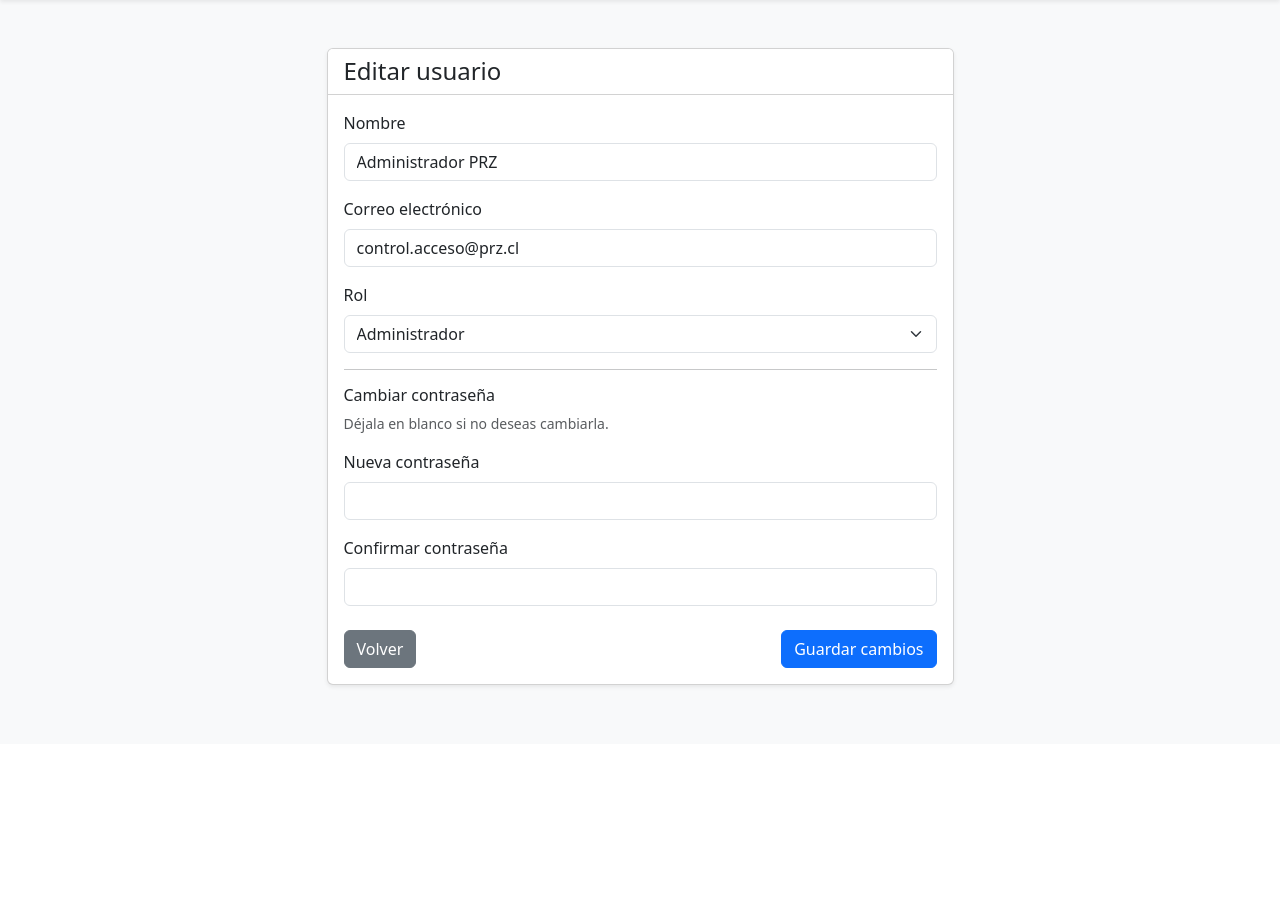
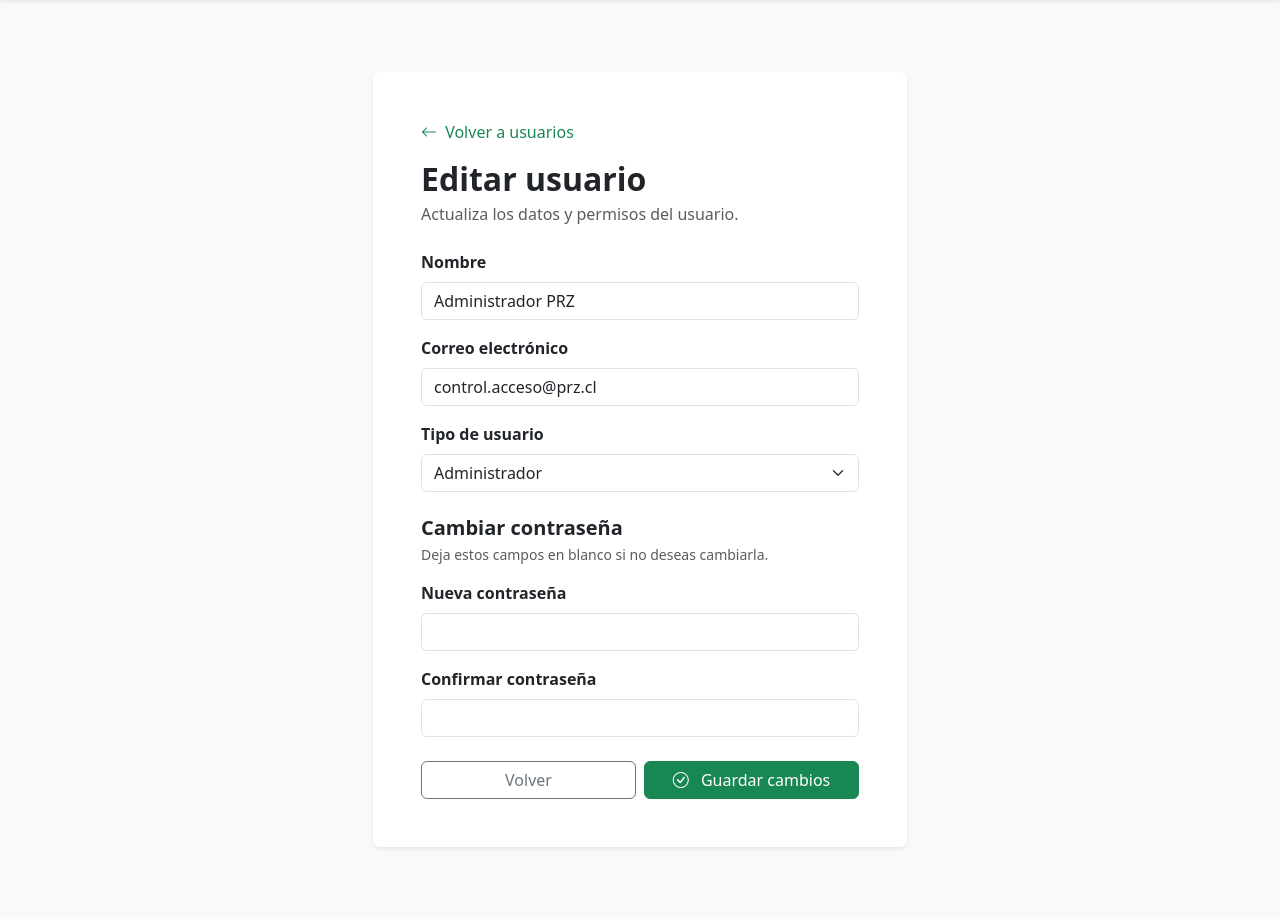
Before and after one commit to jlduran43/tickets-prz, a Laravel app: page /admin/usuarios/1/editar in a window 1280 px wide. Shown: the part 56-975 px from the top of the page. Before the commit the page ends 744 px from the top, so only its background shows below. Run offline with Laravel 12, Linux system fonts and the light colour scheme; a user stored in the database is signed in; data comes from the database, SQL or seed files in the repository; style sheets or scripts are compiled from the project's sources.

Commit message:
Se actualiza editar usuarios

```diff
--- a/resources/views/admin/usuarios/create.blade.php
+++ b/resources/views/admin/usuarios/create.blade.php
@@ -168,7 +168,7 @@
 
                                 <a  href="{{ route('admin.usuarios.index') }}"
                                     class="btn btn-outline-secondary w-100">
-                                    Cancelar
+                                    Volver
                                 </a>
 
                                 <button type="submit" class="btn btn-success w-100">
--- a/resources/views/admin/usuarios/edit.blade.php
+++ b/resources/views/admin/usuarios/edit.blade.php
@@ -1,27 +1,49 @@
+
 @extends('layouts.app')
+
+@section('title', 'Editar usuario')
 
 @section('content')
 
-    <div class="container py-4">
+    <div class="container py-5">
 
         <div class="row justify-content-center">
 
-            <div class="col-lg-7">
+            <div class="col-lg-6">
 
-                <div class="card shadow-sm">
+                <div class="card shadow-sm border-0">
 
-                    <div class="card-header bg-white">
+                    <div class="card-body p-4 p-md-5">
 
-                        <h4 class="mb-0">Editar usuario</h4>
+                        {{-- CABECERA --}}
+                        <div class="mb-4">
 
-                    </div>
+                            <a href="{{ route('admin.usuarios.index') }}"
+                               class="text-decoration-none text-success">
 
-                    <div class="card-body">
+                                <i class="bi bi-arrow-left me-1"></i>
+                                Volver a usuarios
 
+                            </a>
+
+                            <h2 class="fw-bold mt-3 mb-1">
+                                Editar usuario
+                            </h2>
+
+                            <p class="text-muted mb-0">
+                                Actualiza los datos y permisos del usuario.
+                            </p>
+
+                        </div>
+
+                        {{-- ERRORES --}}
                         @if ($errors->any())
+
                             <div class="alert alert-danger">
 
-                                <ul class="mb-0">
+                                <strong>Revisa los siguientes datos:</strong>
+
+                                <ul class="mb-0 mt-2">
 
                                     @foreach ($errors->all() as $error)
                                         <li>{{ $error }}</li>
@@ -30,52 +52,83 @@
                                 </ul>
 
                             </div>
+
                         @endif
 
-                        <form   action="{{ route('admin.usuarios.update', $usuario) }}"
-                                method="POST">
+                        {{-- FORMULARIO --}}
+                        <form method="POST"
+                              action="{{ route('admin.usuarios.update', $usuario) }}">
 
                             @csrf
                             @method('PUT')
 
-                            {{-- Nombre --}}
-
+                            {{-- NOMBRE --}}
                             <div class="mb-3">
 
-                                <label class="form-label">Nombre</label>
+                                <label for="name" class="form-label fw-semibold">
+                                    Nombre
+                                </label>
 
-                                <input type="text" name="name" class="form-control"
-                                    value="{{ old('name', $usuario->name) }}" required>
+                                <input
+                                    type="text"
+                                    id="name"
+                                    name="name"
+                                    class="form-control @error('name') is-invalid @enderror"
+                                    value="{{ old('name', $usuario->name) }}"
+                                    required>
+
+                                @error('name')
+                                    <div class="invalid-feedback">
+                                        {{ $message }}
+                                    </div>
+                                @enderror
 
                             </div>
 
-                            {{-- Email --}}
-
+                            {{-- CORREO --}}
                             <div class="mb-3">
 
-                                <label class="form-label">Correo electrónico</label>
+                                <label for="email" class="form-label fw-semibold">
+                                    Correo electrónico
+                                </label>
 
-                                <input type="email" name="email" class="form-control"
-                                    value="{{ old('email', $usuario->email) }}" required>
+                                <input
+                                    type="email"
+                                    id="email"
+                                    name="email"
+                                    class="form-control @error('email') is-invalid @enderror"
+                                    value="{{ old('email', $usuario->email) }}"
+                                    required>
+
+                                @error('email')
+                                    <div class="invalid-feedback">
+                                        {{ $message }}
+                                    </div>
+                                @enderror
 
                             </div>
 
-                            {{-- Rol --}}
-
+                            {{-- ROL --}}
                             <div class="mb-3">
 
-                                <label class="form-label">Rol</label>
+                                <label for="rol" class="form-label fw-semibold">
+                                    Tipo de usuario
+                                </label>
 
-                                <select name="rol" class="form-select" required>
+                                <select
+                                    id="rol"
+                                    name="rol"
+                                    class="form-select @error('rol') is-invalid @enderror"
+                                    required>
+
+                                    <option value="CONTROL"
+                                        {{ old('rol', $usuario->rol) === 'CONTROL' ? 'selected' : '' }}>
+                                        Control de acceso
+                                    </option>
 
                                     <option value="ADMIN"
                                         {{ old('rol', $usuario->rol) === 'ADMIN' ? 'selected' : '' }}>
                                         Administrador
-                                    </option>
-
-                                    <option value="CONTROL"
-                                        {{ old('rol', $usuario->rol) === 'CONTROL' ? 'selected' : '' }}>
-                                        Control
                                     </option>
 
                                     <option value="CLIENTE"
@@ -85,42 +138,85 @@
 
                                 </select>
 
-                            </div>
-
-                            <hr>
-                            <h6>Cambiar contraseña</h6>
-
-                            <p class="text-muted small">
-                                Déjala en blanco si no deseas cambiarla.
-                            </p>
-
-                            <div class="mb-3">
-
-                                <label class="form-label">Nueva contraseña</label>
-
-                                <input  type="password" name="password"
-                                        class="form-control">
+                                @error('rol')
+                                    <div class="invalid-feedback">
+                                        {{ $message }}
+                                    </div>
+                                @enderror
 
                             </div>
 
-                            <div class="mb-4">
+                            {{-- CAMBIAR CONTRASEÑA --}}
+                            <div class="mt-4 mb-3">
 
-                                <label class="form-label">Confirmar contraseña</label>
+                                <h5 class="fw-bold mb-1">
+                                    Cambiar contraseña
+                                </h5>
 
-                                <input  type="password" name="password_confirmation"
-                                        class="form-control">
+                                <p class="text-muted small mb-0">
+                                    Deja estos campos en blanco si no deseas cambiarla.
+                                </p>
 
                             </div>
 
-                            <div class="d-flex justify-content-between">
+                            {{-- NUEVA CONTRASEÑA --}}
+                            <div class="mb-3">
 
-                                <a  href="{{ route('admin.usuarios.index') }}"
-                                    class="btn btn-secondary">
+                                <label for="password" class="form-label fw-semibold">
+                                    Nueva contraseña
+                                </label>
+
+                                <input
+                                    type="password"
+                                    id="password"
+                                    name="password"
+                                    class="form-control @error('password') is-invalid @enderror"
+                                    minlength="8">
+
+                                @error('password')
+                                    <div class="invalid-feedback">
+                                        {{ $message }}
+                                    </div>
+                                @enderror
+
+                            </div>
+
+                            {{-- CONFIRMAR CONTRASEÑA --}}
+                            <div class="mb-4">
+
+                                <label for="password_confirmation"
+                                       class="form-label fw-semibold">
+                                    Confirmar contraseña
+                                </label>
+
+                                <input
+                                    type="password"
+                                    id="password_confirmation"
+                                    name="password_confirmation"
+                                    class="form-control"
+                                    minlength="8">
+
+                                <div id="passwordFeedback"
+                                     class="mt-2"
+                                     style="font-size: 14px;">
+                                </div>
+
+                            </div>
+
+                            {{-- BOTONES --}}
+                            <div class="d-flex flex-column flex-md-row gap-2">
+
+                                <a href="{{ route('admin.usuarios.index') }}"
+                                   class="btn btn-outline-secondary w-100">
                                     Volver
                                 </a>
 
-                                <button type="submit" class="btn btn-primary">
+                                <button type="submit"
+                                        class="btn btn-success w-100">
+
+                                    <i class="bi bi-check-circle me-2"></i>
                                     Guardar cambios
+
                                 </button>
 
                             </div>
@@ -138,3 +234,7 @@
     </div>
 
 @endsection
+
+@section('js')
+    <script src="{{ asset('js/validar-passwords.js') }}"></script>
+@endsection
```
